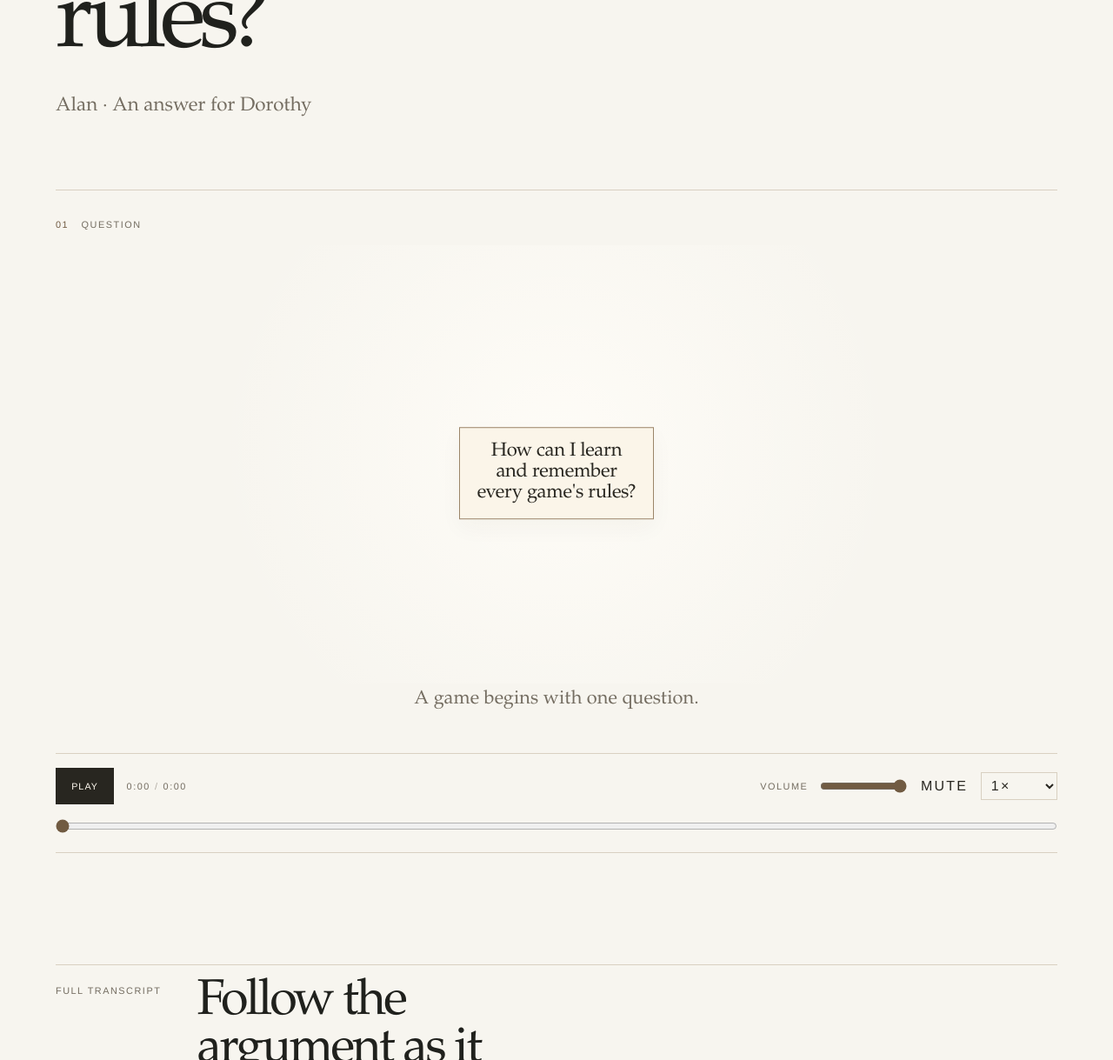
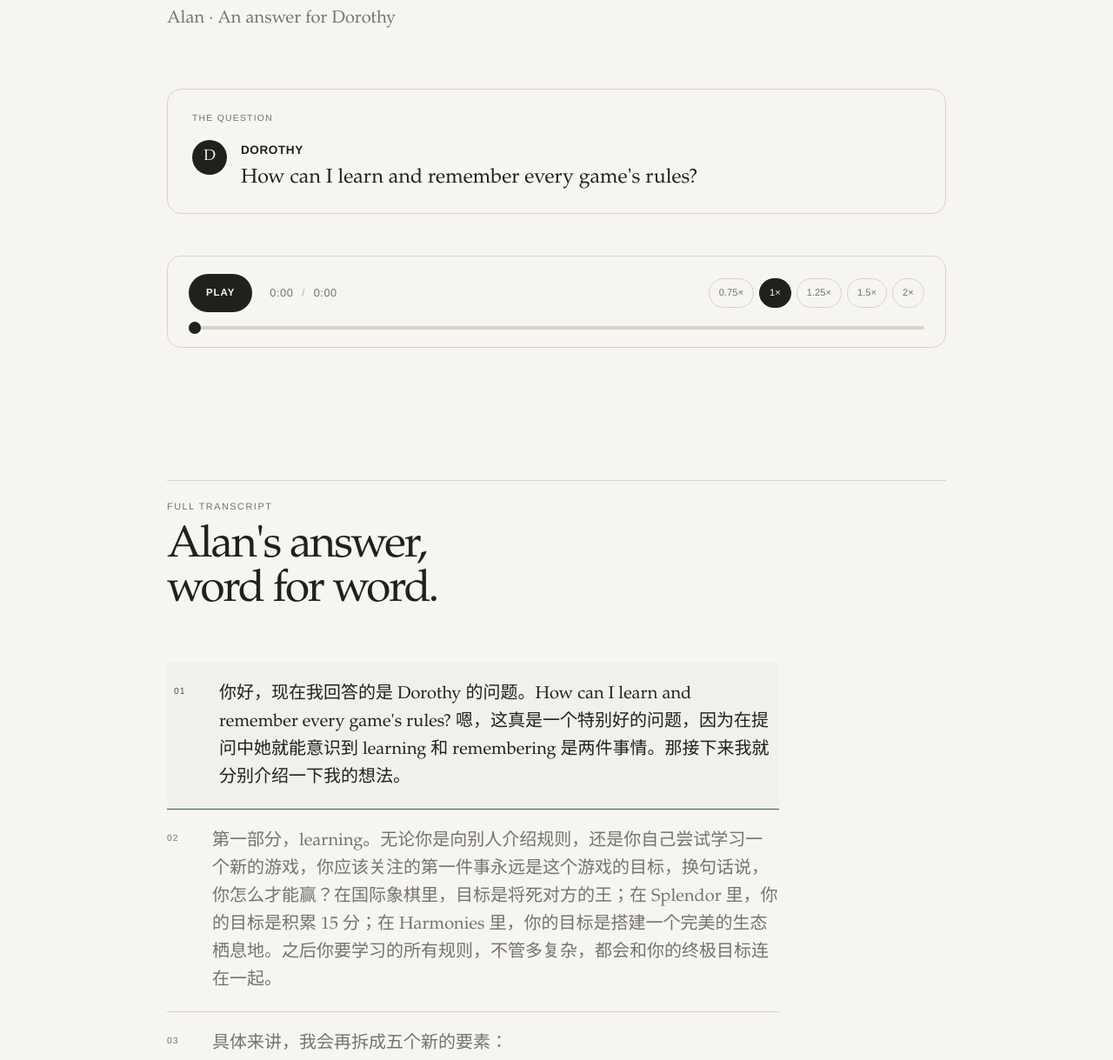
Before and after one commit to tanxianzhu/alans-realm, an Astro site: page /alans-realm/economics/speeches/game-rules in a window 1280 px wide. Shown: the part 540-1759 px from the top of the page at 87% size. Built offline with nearby package versions, Linux system fonts and the light colour scheme; Astro itself is replaced by a stand-in of ours.

Commit message:
Redesign Q&A answer page for 'How to learn game rules'
- Replace visual thinking-map page with clean answer page layout
- Add Dorothy's question card at top with avatar
- New rounded-button audio player (play/pause, seek slider, speed buttons)
- Full 17-paragraph transcript with click-to-seek and active highlighting
- Add new audio recording how-to-learn-game-rules.m4a (6:54)

```diff
--- /dev/null
+++ b/src/components/AnswerPage.astro
@@ -0,0 +1,172 @@
+---
+import { howToLearnGameRulesAnswer } from '../data/answers/how-to-learn-game-rules';
+import AnswerAudioPlayer from './answer/AnswerAudioPlayer.astro';
+import AnswerTranscript from './answer/AnswerTranscript.astro';
+---
+
+<article class="answer-page" data-answer-page>
+  <header class="answer-page__hero answer-shell">
+    <p class="answer-page__eyebrow">Alan's Economics Commons <span aria-hidden="true">/</span> Q&A Answer</p>
+    <h1>{howToLearnGameRulesAnswer.question}</h1>
+    <p class="answer-page__byline">{howToLearnGameRulesAnswer.speaker}</p>
+  </header>
+
+  <section class="answer-page__question answer-shell" aria-labelledby="question-label">
+    <div class="answer-page__question-card">
+      <p class="answer-page__question-label" id="question-label">The question</p>
+      <div class="answer-page__question-body">
+        <span class="answer-page__asker-avatar" aria-hidden="true">{howToLearnGameRulesAnswer.asker.charAt(0)}</span>
+        <div>
+          <p class="answer-page__asker-name">{howToLearnGameRulesAnswer.asker}</p>
+          <p class="answer-page__question-text">{howToLearnGameRulesAnswer.question}</p>
+        </div>
+      </div>
+    </div>
+  </section>
+
+  <section class="answer-page__audio answer-shell" aria-label="Audio recording of Alan's answer">
+    <AnswerAudioPlayer
+      src={howToLearnGameRulesAnswer.audioSrc}
+      type={howToLearnGameRulesAnswer.audioType}
+      title={howToLearnGameRulesAnswer.question}
+    />
+  </section>
+
+  <div class="answer-shell">
+    <AnswerTranscript transcript={howToLearnGameRulesAnswer.transcript} />
+  </div>
+</article>
+
+<style>
+  .answer-shell {
+    margin: 0 auto;
+    width: min(56rem, calc(100% - 3rem));
+  }
+  .answer-page__hero {
+    padding: clamp(4rem, 9vw, 7rem) 0 clamp(2.5rem, 5vw, 4rem);
+  }
+  .answer-page__eyebrow {
+    color: var(--color-muted);
+    font-family: var(--font-body);
+    font-size: 0.68rem;
+    letter-spacing: 0.14em;
+    margin: 0 0 1.15rem;
+    text-transform: uppercase;
+  }
+  .answer-page__eyebrow span {
+    color: var(--color-accent);
+    padding: 0 0.35rem;
+  }
+  .answer-page h1 {
+    font-family: var(--font-display);
+    font-size: clamp(2.4rem, 6.5vw, 5rem);
+    font-weight: 400;
+    letter-spacing: -0.05em;
+    line-height: 0.95;
+    margin: 0;
+    max-width: 14ch;
+  }
+  .answer-page__byline {
+    color: var(--color-muted);
+    font-family: var(--font-display);
+    font-size: clamp(1rem, 1.8vw, 1.25rem);
+    margin: 1.4rem 0 0;
+  }
+
+  .answer-page__question {
+    padding-bottom: clamp(2rem, 4vw, 3rem);
+  }
+  .answer-page__question-card {
+    background: var(--color-paper);
+    border: 1px solid var(--color-line);
+    border-radius: 1rem;
+    padding: 1.5rem 1.75rem;
+  }
+  .answer-page__question-label {
+    color: var(--color-muted);
+    font-family: var(--font-body);
+    font-size: 0.65rem;
+    letter-spacing: 0.12em;
+    margin: 0 0 1rem;
+    text-transform: uppercase;
+  }
+  .answer-page__question-body {
+    align-items: start;
+    display: flex;
+    gap: 1rem;
+  }
+  .answer-page__asker-avatar {
+    align-items: center;
+    background: var(--color-ink);
+    border-radius: 50%;
+    color: var(--color-paper);
+    display: flex;
+    flex-shrink: 0;
+    font-family: var(--font-display);
+    font-size: 1.1rem;
+    height: 2.5rem;
+    justify-content: center;
+    width: 2.5rem;
+  }
+  .answer-page__asker-name {
+    color: var(--color-ink);
+    font-family: var(--font-body);
+    font-size: 0.85rem;
+    font-weight: 600;
+    letter-spacing: 0.04em;
+    margin: 0 0 0.3rem;
+    text-transform: uppercase;
+  }
+  .answer-page__question-text {
+    color: var(--color-ink);
+    font-family: var(--font-display);
+    font-size: clamp(1.15rem, 2vw, 1.45rem);
+    line-height: 1.4;
+    margin: 0;
+  }
+
+  .answer-page__audio {
+    padding-bottom: clamp(2.5rem, 5vw, 4rem);
+  }
+
+  @media (max-width: 36rem) {
+    .answer-shell { width: min(100% - 2rem, 56rem); }
+    .answer-page__question-card { padding: 1.15rem; }
+  }
+</style>
+
+<script>
+  const page = document.querySelector('[data-answer-page]');
+  if (page) {
+    const audio = page.querySelector('[data-answer-audio-element]') as HTMLAudioElement;
+    const transcriptButtons = Array.from(page.querySelectorAll<HTMLButtonElement>('[data-transcript-start]'));
+    let activeButton: HTMLButtonElement | null = null;
+
+    const syncTranscript = (time: number) => {
+      transcriptButtons.forEach((button) => {
+        const start = Number(button.dataset.transcriptStart);
+        const end = Number(button.dataset.transcriptEnd);
+        const isActive = time >= start && time < end;
+        button.classList.toggle('is-active', isActive);
+        if (isActive && activeButton !== button) {
+          activeButton = button;
+        }
+      });
+    };
+
+    if (audio) {
+      audio.addEventListener('timeupdate', () => syncTranscript(audio.currentTime || 0));
+      audio.addEventListener('seeked', () => syncTranscript(audio.currentTime || 0));
+      audio.addEventListener('loadedmetadata', () => syncTranscript(0));
+    }
+
+    transcriptButtons.forEach((button) => {
+      button.addEventListener('click', () => {
+        if (audio) {
+          audio.currentTime = Number(button.dataset.transcriptStart);
+          syncTranscript(audio.currentTime);
+        }
+      });
+    });
+  }
+</script>
--- /dev/null
+++ b/src/components/answer/AnswerAudioPlayer.astro
@@ -0,0 +1,244 @@
+---
+import { withBase } from '../../lib/path';
+
+interface Props {
+  src: string;
+  type?: string;
+  title?: string;
+}
+
+const { src, type = 'audio/mpeg', title = 'Audio playback' } = Astro.props;
+const speeds = [0.75, 1, 1.25, 1.5, 2];
+---
+
+<section class="answer-audio" aria-label={title} data-answer-audio>
+  <audio preload="metadata" data-answer-audio-element>
+    <source src={withBase(src)} type={type} />
+    Your browser does not support audio playback.
+  </audio>
+
+  <div class="answer-audio__row">
+    <button class="answer-audio__play" type="button" data-answer-audio-play aria-label="Play or pause">
+      <span data-answer-audio-play-icon>Play</span>
+    </button>
+
+    <div class="answer-audio__time">
+      <span data-answer-audio-current>0:00</span>
+      <span class="answer-audio__time-sep" aria-hidden="true">/</span>
+      <span data-answer-audio-duration>0:00</span>
+    </div>
+
+    <div class="answer-audio__speeds" role="group" aria-label="Playback speed">
+      {speeds.map((speed) => (
+        <button
+          type="button"
+          class="answer-audio__speed"
+          data-answer-audio-speed
+          data-speed={speed}
+          aria-pressed={speed === 1 ? 'true' : 'false'}
+        >
+          {speed}×
+        </button>
+      ))}
+    </div>
+  </div>
+
+  <input
+    class="answer-audio__seek"
+    type="range"
+    min="0"
+    max="0"
+    value="0"
+    step="0.1"
+    aria-label="Seek through the audio"
+    data-answer-audio-seek
+  />
+</section>
+
+<style>
+  .answer-audio {
+    border: 1px solid var(--color-line);
+    border-radius: 1rem;
+    padding: 1.25rem 1.5rem;
+    background: var(--color-paper);
+  }
+  .answer-audio__row {
+    align-items: center;
+    display: flex;
+    gap: 1.25rem;
+  }
+  .answer-audio__play {
+    background: var(--color-ink);
+    border: 0;
+    border-radius: 999px;
+    color: var(--color-paper);
+    cursor: pointer;
+    font-family: var(--font-body);
+    font-size: 0.72rem;
+    font-weight: 600;
+    letter-spacing: 0.08em;
+    min-width: 4.5rem;
+    padding: 0.75rem 1.25rem;
+    text-transform: uppercase;
+    transition: background 0.2s ease, transform 0.15s ease;
+  }
+  .answer-audio__play:hover,
+  .answer-audio__play:focus-visible {
+    background: var(--color-accent);
+    outline: 0;
+  }
+  .answer-audio__play:active {
+    transform: scale(0.97);
+  }
+  .answer-audio__time {
+    color: var(--color-muted);
+    font-family: var(--font-body);
+    font-size: 0.8rem;
+    font-variant-numeric: tabular-nums;
+    letter-spacing: 0.04em;
+    white-space: nowrap;
+  }
+  .answer-audio__time-sep {
+    margin: 0 0.35rem;
+    opacity: 0.5;
+  }
+  .answer-audio__speeds {
+    display: flex;
+    gap: 0.35rem;
+    margin-left: auto;
+  }
+  .answer-audio__speed {
+    background: transparent;
+    border: 1px solid var(--color-line);
+    border-radius: 999px;
+    color: var(--color-muted);
+    cursor: pointer;
+    font-family: var(--font-body);
+    font-size: 0.7rem;
+    font-weight: 500;
+    padding: 0.4rem 0.7rem;
+    transition: all 0.18s ease;
+  }
+  .answer-audio__speed:hover,
+  .answer-audio__speed:focus-visible {
+    border-color: var(--color-ink);
+    color: var(--color-ink);
+    outline: 0;
+  }
+  .answer-audio__speed[aria-pressed='true'] {
+    background: var(--color-ink);
+    border-color: var(--color-ink);
+    color: var(--color-paper);
+  }
+  .answer-audio__seek {
+    -webkit-appearance: none;
+    appearance: none;
+    background: transparent;
+    cursor: pointer;
+    display: block;
+    margin: 1rem 0 0;
+    width: 100%;
+  }
+  .answer-audio__seek::-webkit-slider-runnable-track {
+    background: var(--color-line);
+    border-radius: 999px;
+    height: 4px;
+  }
+  .answer-audio__seek::-webkit-slider-thumb {
+    -webkit-appearance: none;
+    appearance: none;
+    background: var(--color-ink);
+    border-radius: 50%;
+    height: 14px;
+    margin-top: -5px;
+    width: 14px;
+  }
+  .answer-audio__seek::-moz-range-track {
+    background: var(--color-line);
+    border-radius: 999px;
+    height: 4px;
+  }
+  .answer-audio__seek::-moz-range-thumb {
+    background: var(--color-ink);
+    border: 0;
+    border-radius: 50%;
+    height: 14px;
+    width: 14px;
+  }
+  @media (max-width: 42rem) {
+    .answer-audio { padding: 1rem; }
+    .answer-audio__row { flex-wrap: wrap; gap: 0.75rem; }
+    .answer-audio__speeds { margin-left: 0; width: 100%; flex-wrap: wrap; }
+  }
+</style>
+
+<script>
+  const root = document.querySelector('[data-answer-audio]');
+  if (root) {
+    const audio = root.querySelector('[data-answer-audio-element]') as HTMLAudioElement;
+    const playButton = root.querySelector('[data-answer-audio-play]') as HTMLButtonElement;
+    const playIcon = root.querySelector('[data-answer-audio-play-icon]') as HTMLElement;
+    const current = root.querySelector('[data-answer-audio-current]') as HTMLElement;
+    const duration = root.querySelector('[data-answer-audio-duration]') as HTMLElement;
+    const seek = root.querySelector('[data-answer-audio-seek]') as HTMLInputElement;
+    const speedButtons = Array.from(root.querySelectorAll<HTMLButtonElement>('[data-answer-audio-speed]'));
+
+    const formatTime = (seconds: number) => {
+      if (!Number.isFinite(seconds)) return '0:00';
+      const minutes = Math.floor(seconds / 60);
+      const remaining = Math.floor(seconds % 60).toString().padStart(2, '0');
+      return `${minutes}:${remaining}`;
+    };
+
+    const sync = () => {
+      const time = audio.currentTime || 0;
+      current.textContent = formatTime(time);
+      seek.value = String(time);
+    };
+
+    audio.addEventListener('loadedmetadata', () => {
+      seek.max = String(audio.duration);
+      duration.textContent = formatTime(audio.duration);
+      sync();
+    });
+    audio.addEventListener('timeupdate', sync);
+    audio.addEventListener('seeked', sync);
+    audio.addEventListener('play', () => { playIcon.textContent = 'Pause'; });
+    audio.addEventListener('pause', () => { playIcon.textContent = 'Play'; });
+    audio.addEventListener('ended', () => { playIcon.textContent = 'Play'; });
+
+    playButton.addEventListener('click', () => {
+      audio.paused ? audio.play() : audio.pause();
+    });
+
+    seek.addEventListener('input', () => {
+      audio.currentTime = Number(seek.value);
+      sync();
+    });
+
+    speedButtons.forEach((button) => {
+      button.addEventListener('click', () => {
+        const speed = Number(button.dataset.speed);
+        audio.playbackRate = speed;
+        speedButtons.forEach((b) => b.setAttribute('aria-pressed', b === button ? 'true' : 'false'));
+      });
+    });
+
+    document.addEventListener('keydown', (event) => {
+      const target = event.target as HTMLElement | null;
+      if (target?.matches('input, textarea, select, button, a')) return;
+      if (event.code === 'Space') {
+        event.preventDefault();
+        audio.paused ? audio.play() : audio.pause();
+      }
+      if (event.key === 'ArrowLeft') {
+        audio.currentTime = Math.max(0, audio.currentTime - 5);
+        sync();
+      }
+      if (event.key === 'ArrowRight') {
+        audio.currentTime = Math.min(audio.duration || Infinity, audio.currentTime + 5);
+        sync();
+      }
+    });
+  }
+</script>
--- /dev/null
+++ b/src/components/answer/AnswerTranscript.astro
@@ -0,0 +1,109 @@
+---
+import type { AnswerTranscriptParagraph } from '../../data/answers/how-to-learn-game-rules';
+
+interface Props {
+  transcript: AnswerTranscriptParagraph[];
+}
+
+const { transcript } = Astro.props;
+---
+
+<section class="answer-transcript" aria-labelledby="answer-transcript-title" data-answer-transcript>
+  <header class="answer-transcript__header">
+    <p class="answer-transcript__eyebrow">Full transcript</p>
+    <h2 id="answer-transcript-title">Alan's answer, word for word.</h2>
+  </header>
+  <div class="answer-transcript__body">
+    {transcript.map((paragraph, index) => (
+      <button
+        type="button"
+        class="answer-transcript__paragraph"
+        data-transcript-start={paragraph.start}
+        data-transcript-end={paragraph.end}
+      >
+        <span class="answer-transcript__number">{String(index + 1).padStart(2, '0')}</span>
+        <span class="answer-transcript__text">{paragraph.text}</span>
+      </button>
+    ))}
+  </div>
+</section>
+
+<style>
+  .answer-transcript {
+    padding: clamp(3rem, 7vw, 5.5rem) 0 clamp(3rem, 8vw, 6rem);
+  }
+  .answer-transcript__header {
+    border-top: 1px solid var(--color-line);
+    padding-top: 1.25rem;
+  }
+  .answer-transcript__eyebrow {
+    color: var(--color-muted);
+    font-family: var(--font-body);
+    font-size: 0.68rem;
+    letter-spacing: 0.14em;
+    margin: 0 0 0.75rem;
+    text-transform: uppercase;
+  }
+  .answer-transcript h2 {
+    font-family: var(--font-display);
+    font-size: clamp(1.8rem, 4vw, 3.4rem);
+    font-weight: 400;
+    letter-spacing: -0.04em;
+    line-height: 1;
+    margin: 0;
+    max-width: 14ch;
+  }
+  .answer-transcript__body {
+    margin: clamp(2rem, 5vw, 3.5rem) 0 0;
+    max-width: 44rem;
+  }
+  .answer-transcript__paragraph {
+    align-items: start;
+    background: none;
+    border: 0;
+    border-bottom: 1px solid var(--color-line);
+    color: var(--color-muted);
+    cursor: pointer;
+    display: grid;
+    font-family: var(--font-display);
+    font-size: clamp(1rem, 1.7vw, 1.25rem);
+    gap: 1.25rem;
+    grid-template-columns: 2rem minmax(0, 1fr);
+    line-height: 1.6;
+    padding: 1.25rem 0;
+    text-align: left;
+    transition: color 0.2s ease, background-color 0.2s ease, padding 0.2s ease;
+    width: 100%;
+  }
+  .answer-transcript__number {
+    color: var(--color-muted);
+    font-family: var(--font-body);
+    font-size: 0.65rem;
+    letter-spacing: 0.1em;
+    padding-top: 0.35rem;
+  }
+  .answer-transcript__text {
+    color: inherit;
+  }
+  .answer-transcript__paragraph:hover,
+  .answer-transcript__paragraph:focus-visible,
+  .answer-transcript__paragraph.is-active {
+    background: rgba(0, 0, 0, 0.02);
+    color: var(--color-ink);
+    outline: 0;
+    padding-left: 0.5rem;
+    padding-right: 0.5rem;
+  }
+  .answer-transcript__paragraph.is-active {
+    border-bottom-color: var(--color-accent);
+  }
+  .answer-transcript__paragraph.is-active .answer-transcript__number {
+    color: var(--color-accent);
+  }
+  @media (max-width: 36rem) {
+    .answer-transcript__paragraph {
+      grid-template-columns: 1.5rem minmax(0, 1fr);
+      gap: 0.75rem;
+    }
+  }
+</style>
--- /dev/null
+++ b/src/data/answers/how-to-learn-game-rules.ts
@@ -0,0 +1,101 @@
+export type AnswerTranscriptParagraph = {
+  start: number;
+  end: number;
+  text: string;
+};
+
+export const howToLearnGameRulesAnswer = {
+  id: 'how-to-learn-game-rules',
+  asker: 'Dorothy',
+  question: "How can I learn and remember every game's rules?",
+  speaker: 'Alan · An answer for Dorothy',
+  audioSrc: '/audio/economics/how-to-learn-game-rules.m4a',
+  audioType: 'audio/mp4',
+  transcript: [
+    {
+      start: 0,
+      end: 25,
+      text: "你好，现在我回答的是 Dorothy 的问题。How can I learn and remember every game's rules? 嗯，这真是一个特别好的问题，因为在提问中她就能意识到 learning 和 remembering 是两件事情。那接下来我就分别介绍一下我的想法。",
+    },
+    {
+      start: 25,
+      end: 65,
+      text: '第一部分，learning。无论你是向别人介绍规则，还是你自己尝试学习一个新的游戏，你应该关注的第一件事永远是这个游戏的目标，换句话说，你怎么才能赢？在国际象棋里，目标是将死对方的王；在 Splendor 里，你的目标是积累 15 分；在 Harmonies 里，你的目标是搭建一个完美的生态栖息地。之后你要学习的所有规则，不管多复杂，都会和你的终极目标连在一起。',
+    },
+    {
+      start: 65,
+      end: 70,
+      text: '具体来讲，我会再拆成五个新的要素：',
+    },
+    {
+      start: 70,
+      end: 100,
+      text: '第一，你在游戏中有哪些可以利用的资源（Resources）。比如在国际象棋里，介绍完目标，我会说除了国王，你还拥有最强大的皇后，保护皇后的有两边的"车"、"马"、"象"，以及最前排保护后面所有人的小兵。这些棋子都是你的资源，你需要运用他们来将死对方的王。',
+    },
+    {
+      start: 100,
+      end: 125,
+      text: '第二，在这个游戏里，你的回合可以完成什么样的动作（Actions）。比如说在国际象棋里，每轮你可以移动一个棋子，当然每个棋子有它的走法，比如车、马、象都不一样对吧。这些动作啊，在玩桌游的时候我们称之为"移动"。',
+    },
+    {
+      start: 125,
+      end: 140,
+      text: '第三，你这个移动会产生什么样的结果（Effects）。比如在国际象棋里，移动棋子可以让它到一个新的位置，或者是吃掉对方的棋子。',
+    },
+    {
+      start: 140,
+      end: 170,
+      text: '第四，你的行动面临什么样的约束（Constraints）。在国际象棋里，当然每个棋子有它的走法。我这里介绍一个中国象棋里的一个比较复杂的约束，就是这个"马"的"别马腿"。你可能听过，如果这只马前后左右不管哪一个它前进的方向有棋子挡住，它就不能向那个方向跳。',
+    },
+    {
+      start: 170,
+      end: 205,
+      text: '以上是四个站在你自己角度上要考虑的要素：你有哪些资源？你能完成哪些行动？你的行动有什么效果？这个行动受到哪些约束？可是游戏呢，通常不止你一个人在玩，你还有对手，有时候可能不止一个对手，还有很多个对手。那你的对手面临着和你相同的四个要素，他们也有自己的资源、行动、效果和约束。在考虑自己的同时，还要考虑对手，这就是我们常说的"知己知彼，百战不殆"。当你理顺了这五点，你就已经基本上掌握了一个游戏的规则。',
+    },
+    {
+      start: 205,
+      end: 210,
+      text: '第二部分，Remembering。你怎么能记住它？我给你三招：',
+    },
+    {
+      start: 210,
+      end: 240,
+      text: '第一，从最简单的版本开始。在我教国际象棋的时候，我也没有一上来就把棋子全摆上，我一般会让棋盘上只有两三个。比如我们先学车怎么走，再学象怎么走，那你一个一个学，难度就低了。简单的版本学会之后，我再通过练习一点一点让你把完整的规则记住。',
+    },
+    {
+      start: 240,
+      end: 270,
+      text: '第二，教给别人。听这招好像我经常见是不是？当你能够把规则解释给一个没接触过的人听，即使你自己还没完全理解，在讲解的过程当中，你会发现"哎，哪里好像有点问题"，然后你再研究一下。这样慢慢地把规则彻底讲通的时候，你也就记住了。',
+    },
+    {
+      start: 270,
+      end: 310,
+      text: '第三，我想告诉你一句话，叫做"Stay humble and don\'t worry too much about the result"。刚开始玩的时候，你可能犯错，你可能玩得不如别人好，这都很正常。老玩家呢，他熟悉规则，有自己的战术策略，这些是你第一次接触的时候不具备的。前几轮输掉很正常，不用太担心胜负，尤其是不要让胜负影响你的情绪，尽可能地保持谦虚，多向有经验的人请教，逐渐理解规则，然后形成自己的策略，那你赢的次数自然就越来越多了。',
+    },
+    {
+      start: 310,
+      end: 320,
+      text: '以上是站在你的角度，你能完成哪些部分来提升你的 learning 和 remembering。我还想跟你说说，别人能怎么帮助你。',
+    },
+    {
+      start: 320,
+      end: 345,
+      text: '比如你可能需要一个好的导师，他能够有清晰的思维，逻辑分明地给你讲解规则，他还很耐心，很善解人意，知道你哪儿出了问题。这也是我一直对我自己的要求，我希望我能是一个 clear-minded 并且比较 patient and understanding 的这么一个 instructor。',
+    },
+    {
+      start: 345,
+      end: 355,
+      text: '除此之外呢，和你一起玩的人也非常重要，就是你的 playmates。如果他们很宽容，你的学习体验就会更好，就是他们比较 tolerant。',
+    },
+    {
+      start: 355,
+      end: 400,
+      text: '这里我给你分享一个我自己第一次参加飞盘比赛的故事。当时是在上海理工大学，场上有很多玩了三四年的业余高手，他们打得非常好。因为我是新手，我当时就是既接不到队友传的盘，我传出去的盘呢，又很容易被对手拦下来。所以我就一直在拖后腿，我也觉得特别自责。这时候，我们的队长，是一个长发飘飘的大哥，他走过来就跟我说："没关系，如果你不知道该往哪跑，你就先下底（下底就是跑到得分区），我们在前面抢，然后传给你。"啊，我就这样做。后来他们就在中间热闹地抢盘，我就自己在得分区等着。突然这个队长抢到盘，一个长传传给我，我接住了，等于是我为我们队赢了一分！哎，大家就开始为我鼓掌，那我的体验就一点点变好了。后来呢，就是我的飞盘有点进步，我的参与感越来越强。我就一直特别特别感谢这位队长，这个长发飘飘的大哥。他没有因为我是新手，我不懂规则，我拖了后腿就把我排斥出去。他反而是给我更多的指导，能让我有更多的参与。',
+    },
+    {
+      start: 400,
+      end: 414,
+      text: '如果你在学习的游戏的过程当中能遇到这样的 playmate，那会是一个我认为非常有帮助而且非常幸运的事情。如果你遇到像我一样的不懂规则的新手，我也希望你能帮助他们，提高他们的参与感，这对他们来说可能非常非常重要。好，这个问题我就回答到这里，谢谢。',
+    },
+  ] satisfies AnswerTranscriptParagraph[],
+};
--- a/src/pages/economics/speeches/game-rules.astro
+++ b/src/pages/economics/speeches/game-rules.astro
@@ -1,8 +1,8 @@
 ---
 import BaseLayout from '../../../layouts/BaseLayout.astro';
-import SpeechPresentationPage from '../../../components/SpeechPresentationPage.astro';
+import AnswerPage from '../../../components/AnswerPage.astro';
 ---
 
-<BaseLayout title="How can I learn and remember every game's rules? — Alan's Realm" description="A spoken answer for Dorothy, with a visual thinking map." currentSection="economics" bodyClass="speech-page">
-  <SpeechPresentationPage />
+<BaseLayout title="How can I learn and remember every game's rules? — Alan's Realm" description="Alan's spoken answer to Dorothy's question about learning and remembering game rules." currentSection="economics">
+  <AnswerPage />
 </BaseLayout>
```
Also changed, not shown: 1 other file.
